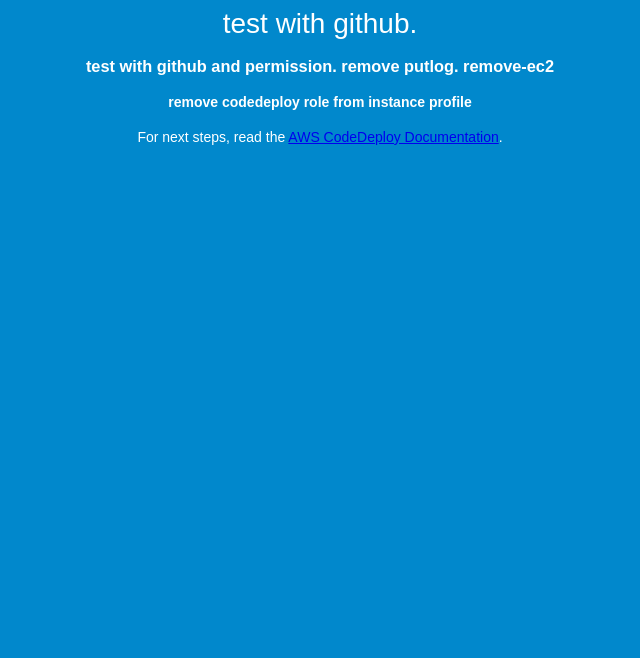
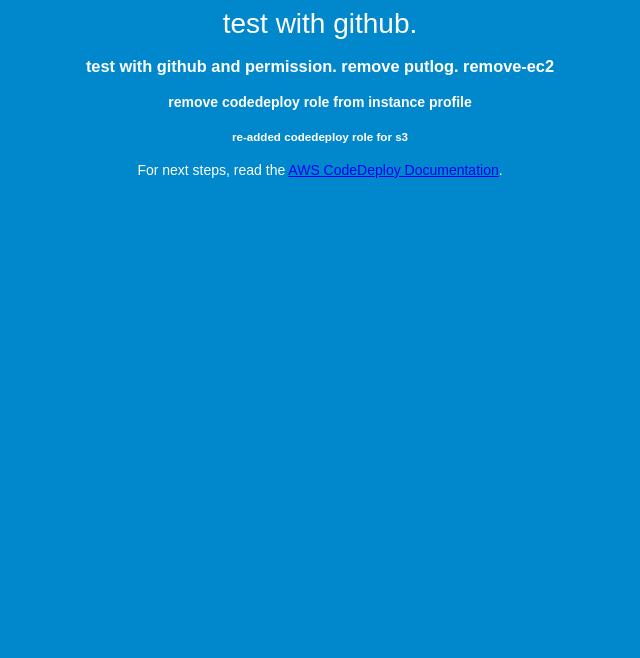
Before and after one commit to soe-wai-lin/code-deploy, a plain HTML site: page index.html in a window 1280 px wide. Shown: the part 142-800 px from the top of the page, without its empty margins (320-960 px from the left). Drawn offline with Linux system fonts and the light colour scheme.

Commit message:
re added codedeploy role from instance profile

```diff
--- a/index.html
+++ b/index.html
@@ -30,6 +30,7 @@
     <h2>test with github.</h2>
     <h3>test with github and permission. remove putlog. remove-ec2 </h3>
     <h4> remove codedeploy role from instance profile </h4>
+    <h5> re-added codedeploy role for s3  </h5>
     <p>For next steps, read the <a href="http://aws.amazon.com/documentation/codedeploy">AWS CodeDeploy Documentation</a>.</p>
   </div>
 </body>
```
